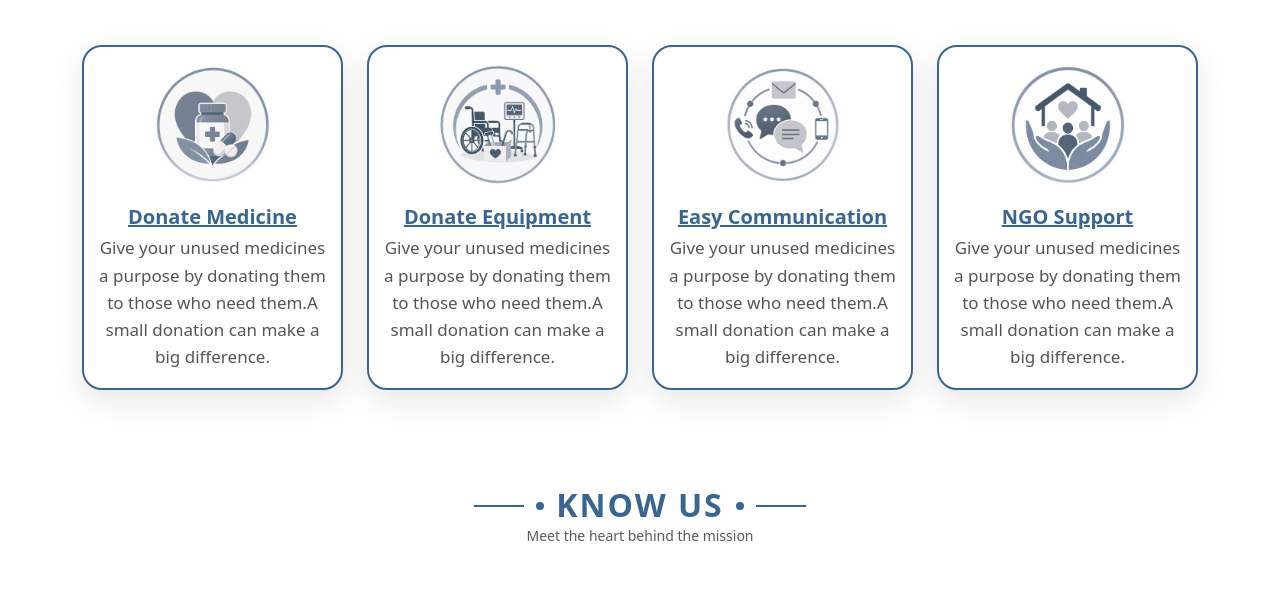
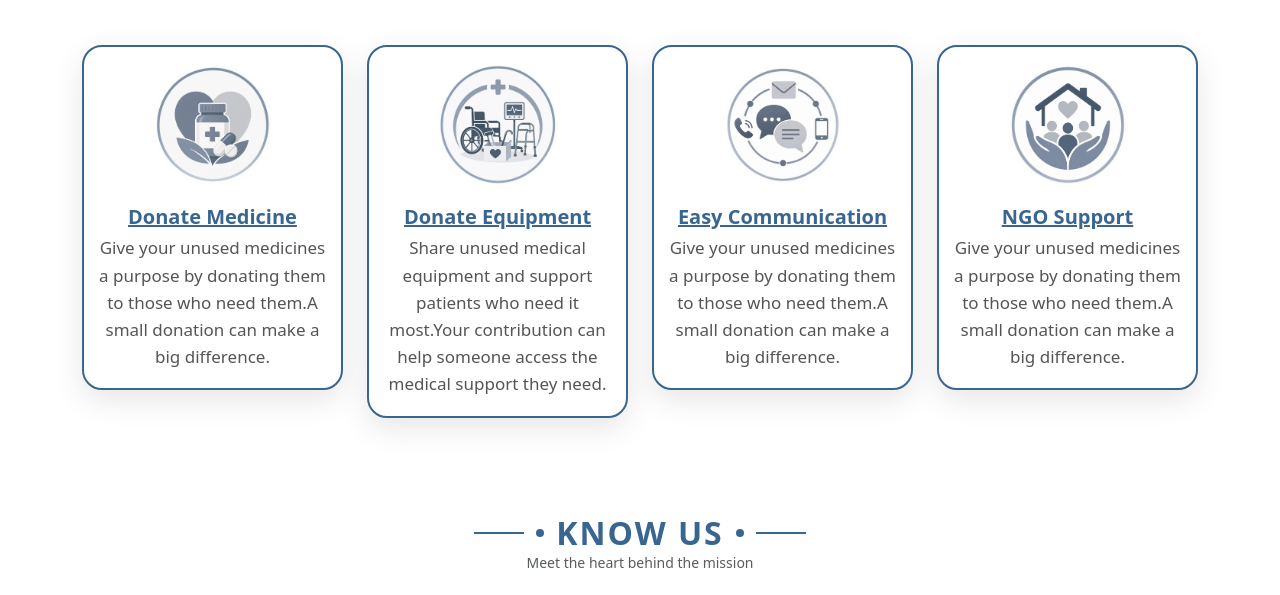
Before and after one commit to semonchoudhary145-oss/helphub, a website: page public/index.html in a window 1280 px wide. Shown: the part 623-1218 px from the top of the page. Drawn offline with nearby package versions, Linux system fonts and the light colour scheme.

Commit message:
Update index.html

```diff
--- a/public/index.html
+++ b/public/index.html
@@ -314,7 +314,7 @@
 
                     <h3><u>Donate Equipment</u></h3>
 
-                 <p>Give your unused medicines a purpose by donating them to those who need them.A small donation can make a big difference.</p>
+                 <p>Share unused medical equipment and support patients who need it most.Your contribution can help someone access the medical support they need.</p>
                 </div>
             </div>
 
```
